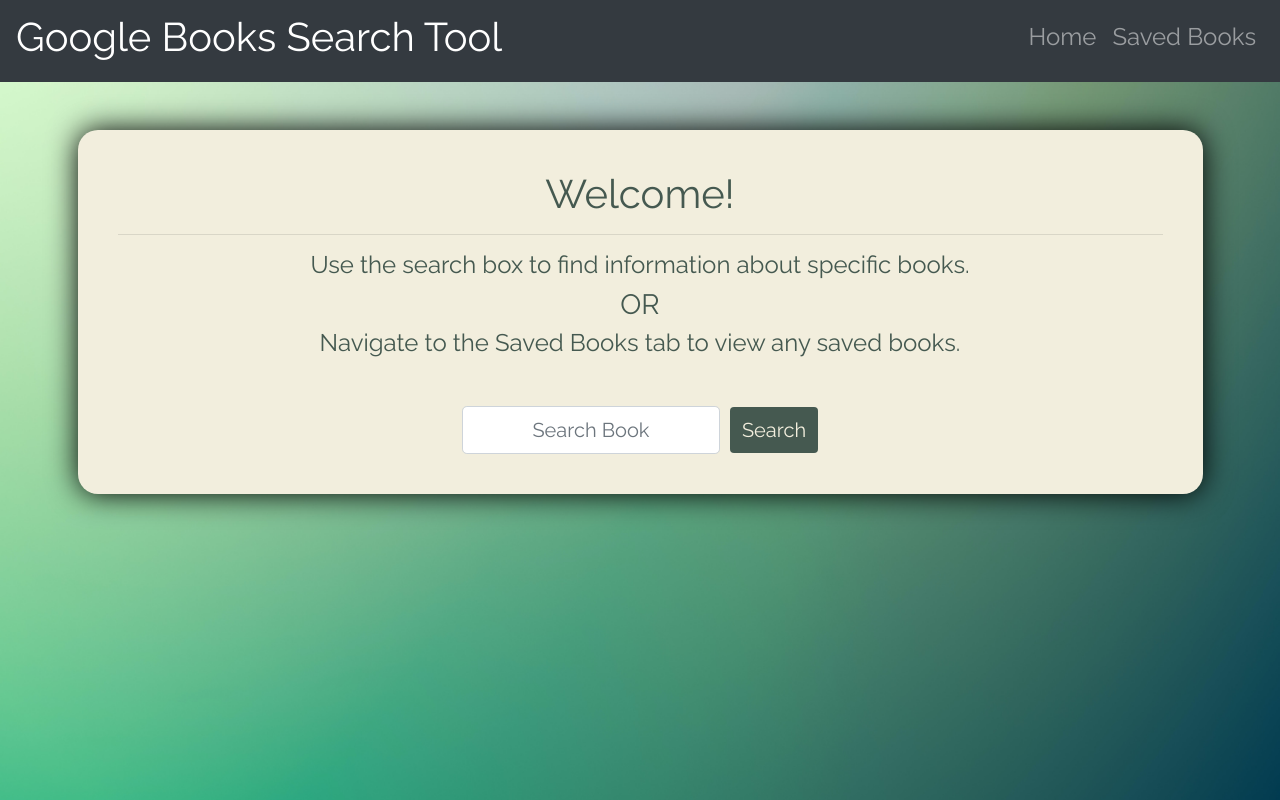
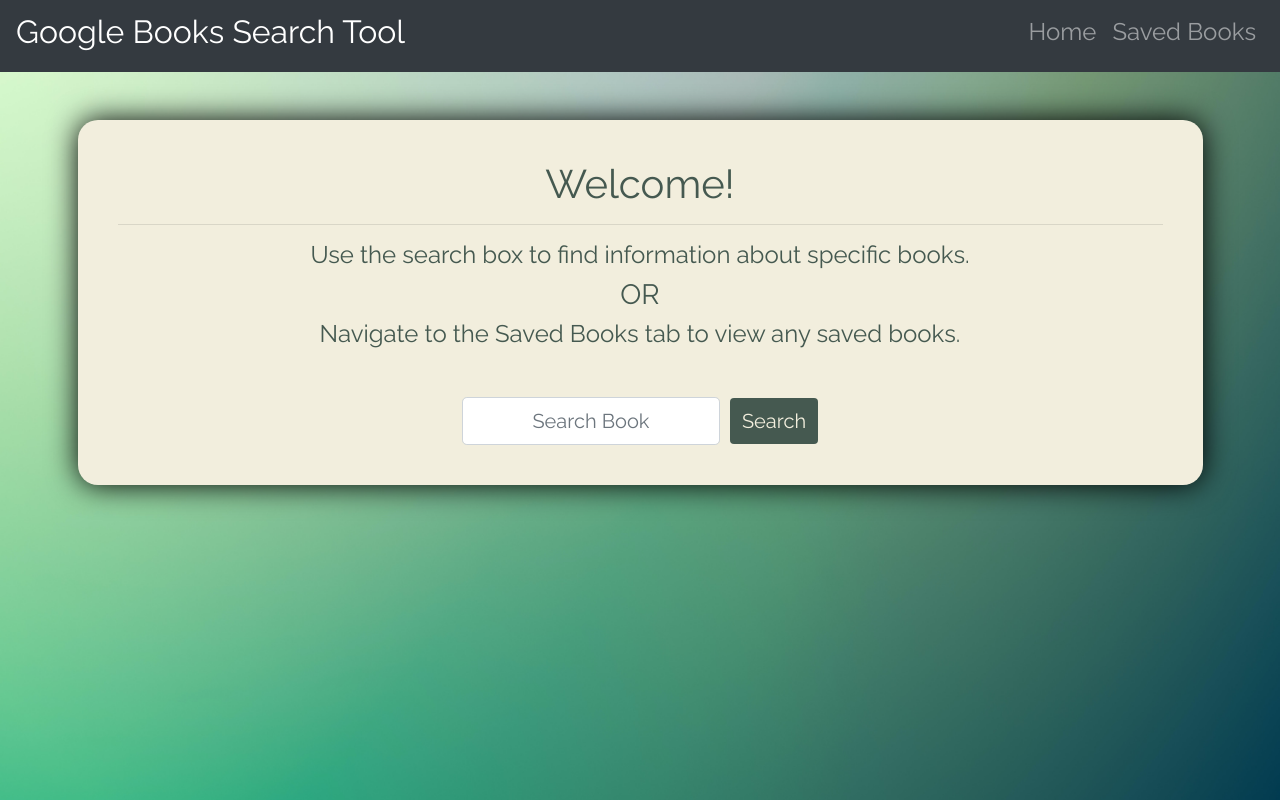
Before and after one commit to haywah27/google-books-search, a React (Create React App) app in the folder client/: page / in a window 1280 px wide. Built offline with nearby package versions, Linux system fonts and the light colour scheme.

Commit message:
navbar update

```diff
--- a/client/src/components/Nav/Nav.js
+++ b/client/src/components/Nav/Nav.js
@@ -4,8 +4,8 @@
 function Navigation() {
   return (
     <Navbar collapseOnSelect expand="lg" bg="dark" variant="dark">
-      <Navbar.Brand>
-        <h1>Google Books Search Tool</h1>
+      <Navbar.Brand href="/">
+        <h2 className="title" >Google Books Search Tool</h2>
       </Navbar.Brand>
       <Navbar.Toggle aria-controls="responsive-navbar-nav" />
       <Navbar.Collapse id="responsive-navbar-nav">
--- a/client/src/components/Nav/nav.css
+++ b/client/src/components/Nav/nav.css
@@ -0,0 +1,3 @@
+.title{
+    color:rgba(255,255,255,.5)!important;
+}
```
